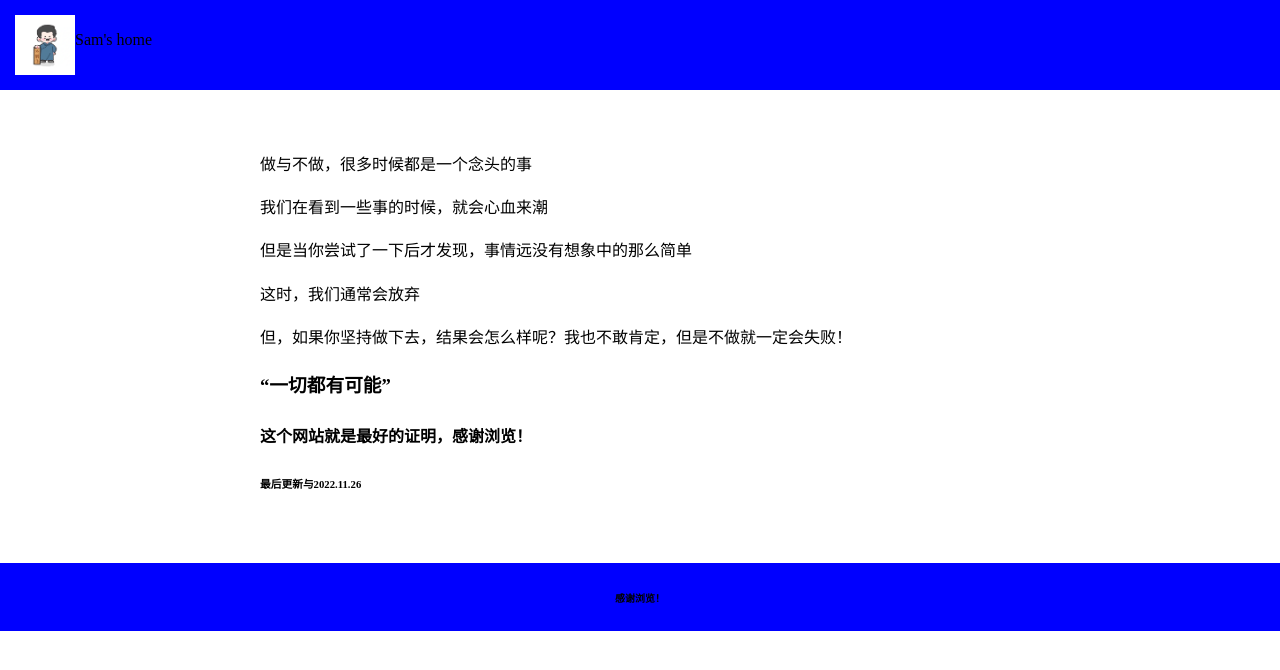
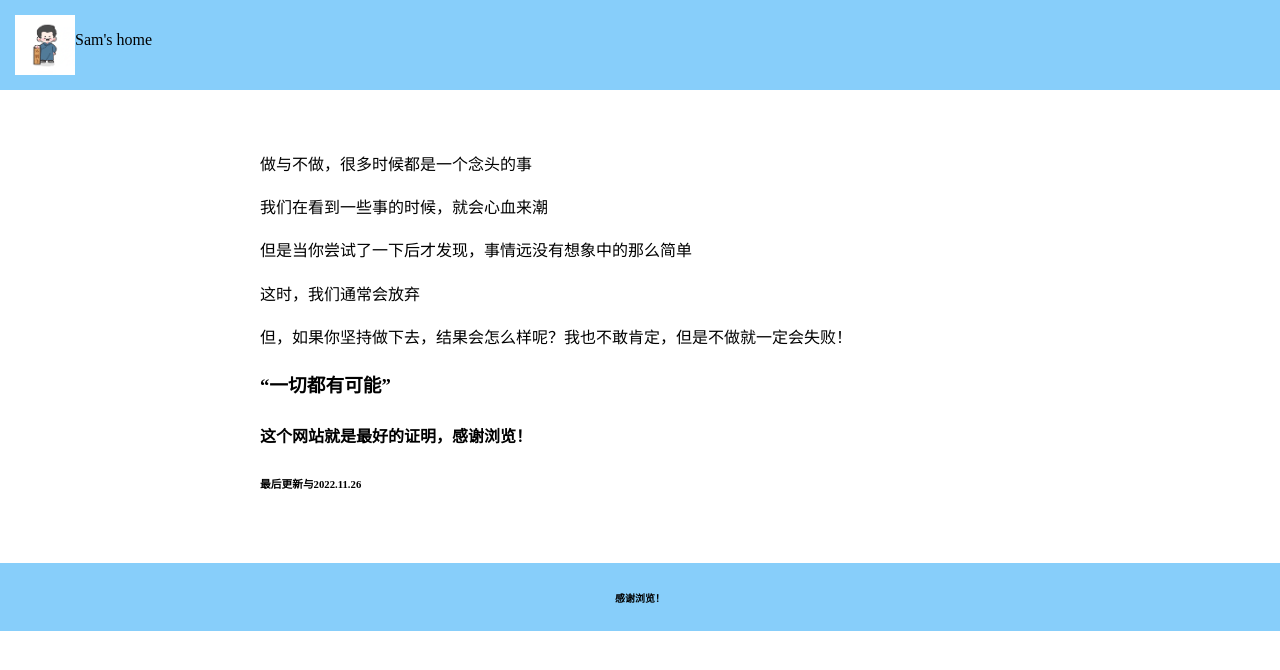
Before and after one commit to SamIgle/SamIgle.gitHub.io, a plain HTML site: page index.html in a window 1280 px wide. Drawn offline with Linux system fonts and the light colour scheme.

Commit message:
Update index.html

```diff
--- a/index.html
+++ b/index.html
@@ -12,7 +12,7 @@
   </head>
   <body>
     <div style="
-      background-color: #0000ff;
+      background-color: #87CEFA;
       padding: 15px;
       display:flex;
       ">
@@ -33,7 +33,7 @@
       <h4>这个网站就是最好的证明，感谢浏览！</h4>
       <h6>最后更新与2022.11.26</h6>
     </div>
-    <div style="background-color: #0000ff;
+    <div style="background-color: #87CEFA;
     text-align: center;
     padding: 10px;
     font-size: 12px;">
```
